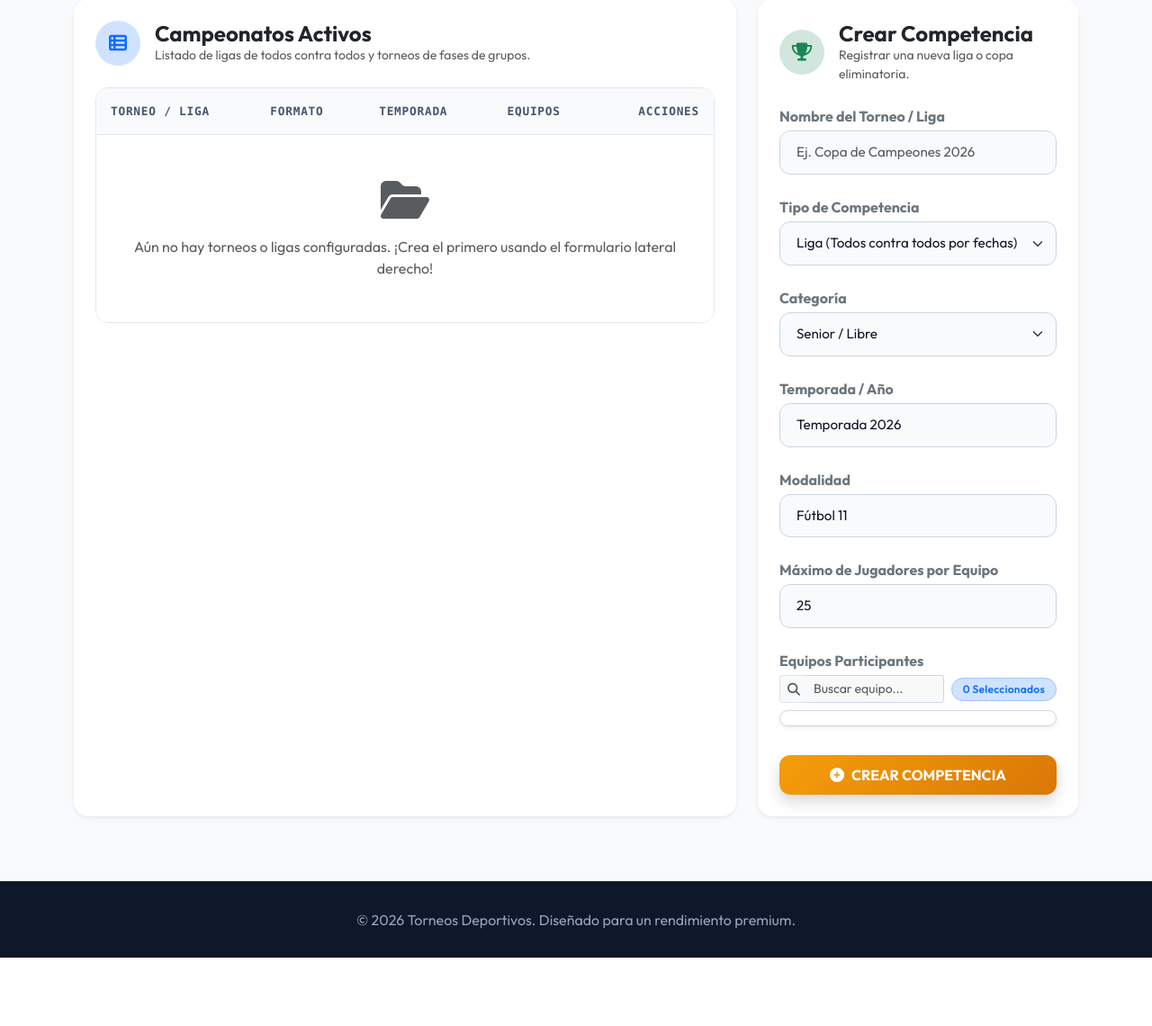
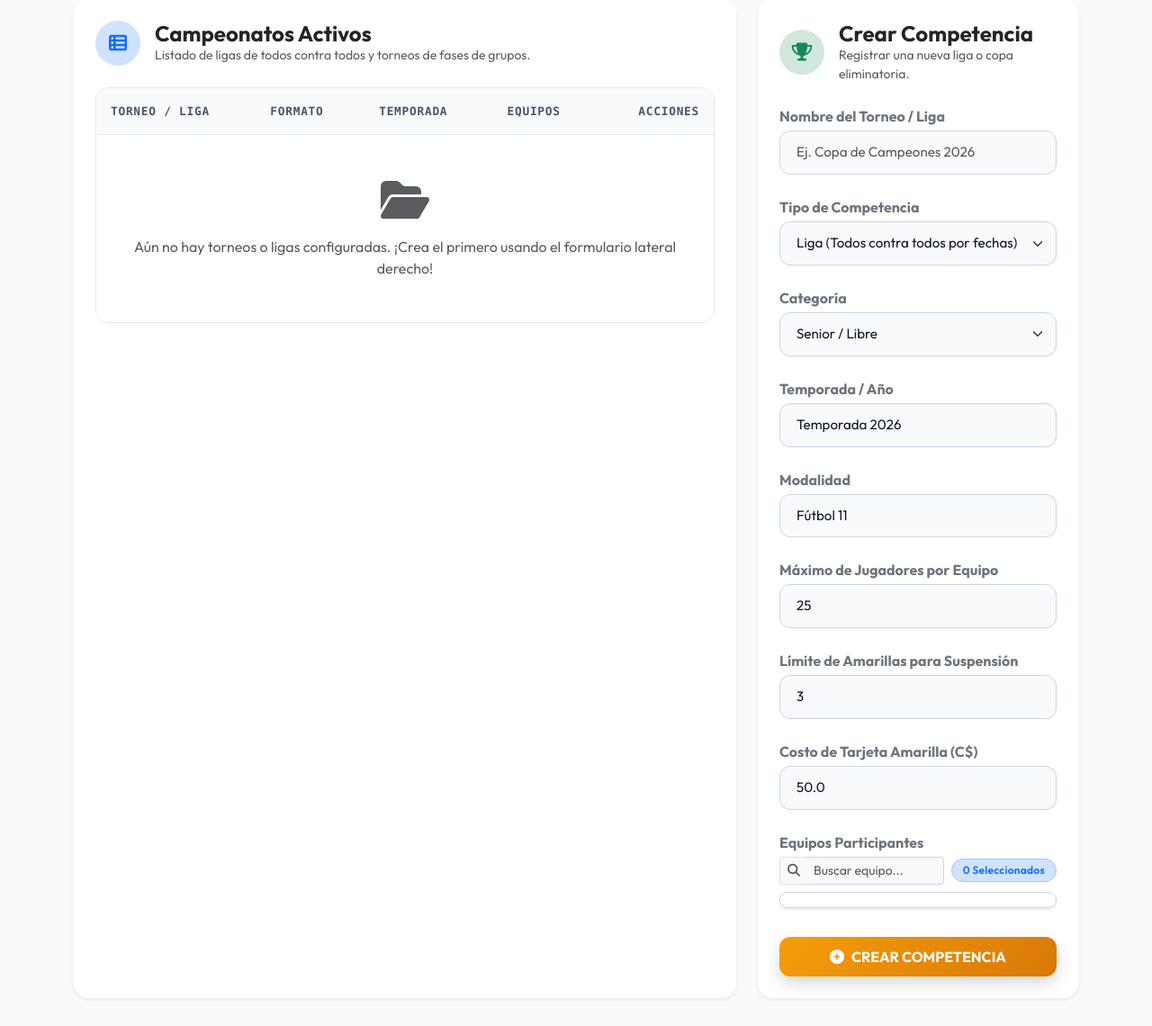
Before and after one commit to marcioperez24/SistemaTorneos, a Django app: page /partidos/torneos/ in a window 1280 px wide. Shown: the part 310-1450 px from the top of the page at 90% size. Before the commit the page ends 1374 px from the top, so only its background shows below. Run offline with Django 5.2, Linux system fonts and the light colour scheme; the visitor is signed in with stand-in values (Sample User, id 1); data that the repository does not hold is empty.

Commit message:
ActualizaciÃ³n automÃ¡tica

```diff
--- a/matches/forms.py
+++ b/matches/forms.py
@@ -106,7 +106,7 @@ from .models import Torneo
 class TorneoForm(forms.ModelForm):
     class Meta:
         model = Torneo
-        fields = ['nombre', 'tipo', 'categoria', 'temporada', 'modalidad', 'max_jugadores_por_equipo', 'equipos']
+        fields = ['nombre', 'tipo', 'categoria', 'temporada', 'modalidad', 'max_jugadores_por_equipo', 'limite_amarillas_suspension', 'costo_amarilla', 'equipos']
         widgets = {
             'nombre': forms.TextInput(attrs={'class': 'form-control', 'placeholder': 'Ej. Copa de Campeones 2026'}),
             'tipo': forms.Select(attrs={'class': 'form-select'}),
@@ -114,6 +114,8 @@ class TorneoForm(forms.ModelForm):
             'temporada': forms.TextInput(attrs={'class': 'form-control', 'placeholder': 'Ej. Apertura 2026'}),
             'modalidad': forms.TextInput(attrs={'class': 'form-control', 'placeholder': 'Ej. Fútbol 11, Fútbol 7'}),
             'max_jugadores_por_equipo': forms.NumberInput(attrs={'class': 'form-control', 'min': '5', 'max': '50'}),
+            'limite_amarillas_suspension': forms.NumberInput(attrs={'class': 'form-control', 'min': '1', 'max': '10'}),
+            'costo_amarilla': forms.NumberInput(attrs={'class': 'form-control', 'min': '0', 'step': '0.01'}),
             'equipos': forms.SelectMultiple(attrs={'class': 'form-select', 'size': '8'}),
         }
         labels = {
@@ -123,6 +125,8 @@ class TorneoForm(forms.ModelForm):
             'temporada': 'Temporada / Año',
             'modalidad': 'Modalidad',
             'max_jugadores_por_equipo': 'Máximo de Jugadores por Equipo',
+            'limite_amarillas_suspension': 'Límite de Amarillas para Suspensión',
+            'costo_amarilla': 'Costo de Tarjeta Amarilla (C$)',
             'equipos': 'Equipos Participantes',
         }
         help_text = {
--- a/matches/models.py
+++ b/matches/models.py
@@ -13,6 +13,9 @@ class Torneo(models.Model):
     temporada = models.CharField(max_length=50, default="Temporada 2026", verbose_name="Temporada")
     modalidad = models.CharField(max_length=50, default="Fútbol 11", verbose_name="Modalidad (ej. Fútbol 11, Fútbol 7)")
     max_jugadores_por_equipo = models.IntegerField(default=25, verbose_name="Máximo de Jugadores por Equipo")
+    limite_amarillas_suspension = models.IntegerField(default=3, verbose_name="Límite Amarillas para Suspensión")
+    costo_amarilla = models.DecimalField(max_digits=10, decimal_places=2, default=50.00, verbose_name="Costo de Tarjeta Amarilla (C$)")
+    costo_roja = models.DecimalField(max_digits=10, decimal_places=2, default=150.00, verbose_name="Costo de Tarjeta Roja (C$)")
     equipos = models.ManyToManyField(Equipo, related_name='torneos', verbose_name="Equipos Participantes")
     fecha_creacion = models.DateTimeField(auto_now_add=True)
 
--- a/matches/views.py
+++ b/matches/views.py
@@ -6,8 +6,9 @@ from datetime import timedelta
 from teams.models import Equipo, FichaJugador
 from .models import Partido, EventoPartido, Torneo
 from django.contrib.auth import get_user_model
-from django.db.models import Q, F
+from django.db.models import Q, F, Count
 from .forms import ArbitroForm, VocalForm, TorneoForm
+from finances.models import MultaTarjeta
 
 User = get_user_model()
 
@@ -381,7 +382,7 @@ def registrar_evento(request, partido_id):
                         partido.save()
 
         # Registrar evento
-        EventoPartido.objects.create(
+        evento = EventoPartido.objects.create(
             partido=partido,
             tipo=tipo,
             minuto=minuto,
@@ -389,6 +390,37 @@ def registrar_evento(request, partido_id):
             equipo=equipo,
             detalle=detalle_str
         )
+
+        if tipo in ['amarilla', 'roja']:
+            # Crear multa en el sistema de finanzas
+            monto_multa = partido.torneo.costo_amarilla if tipo == 'amarilla' else partido.torneo.costo_roja
+            MultaTarjeta.objects.create(
+                partido=partido,
+                evento=evento,
+                equipo=equipo,
+                jugador=jugador,
+                monto=monto_multa,
+                motivo=tipo
+            )
+
+            if tipo == 'amarilla':
+                # Buscar ficha jugador para el equipo y torneo
+                ficha = FichaJugador.objects.filter(user=jugador, equipo=equipo, torneo=partido.torneo).first()
+                if not ficha:
+                    ficha = FichaJugador.objects.filter(user=jugador, equipo=equipo).order_by('-id').first()
+
+                if ficha:
+                    # Contar amarillas en el torneo actual
+                    amarillas_count = EventoPartido.objects.filter(
+                        partido__torneo=partido.torneo,
+                        tipo='amarilla',
+                        jugador=jugador
+                    ).count()
+
+                    if amarillas_count > 0 and amarillas_count % partido.torneo.limite_amarillas_suspension == 0:
+                        ficha.partidos_suspension += 1
+                        ficha.save()
+                        messages.warning(request, f"⚠️ ¡ALERTA! El jugador ha acumulado {amarillas_count} amarillas y se le ha aplicado 1 partido de suspensión.")
 
         # Si es gol, sumamos al marcador
         if tipo == 'gol':
@@ -420,6 +452,8 @@ def cerrar_partido(request, partido_id):
             if firma_vocal_data:
                 partido.firma_vocal = True
                 partido.firma_vocal_img = firma_vocal_data
+                if partido.estado != 'finalizado':
+                    _descontar_suspensiones(partido)
                 partido.estado = 'finalizado'
                 partido.save()
                 messages.success(request, "Acta de partido cerrada y firmada exitosamente por el Vocal de Mesa.")
@@ -431,6 +465,8 @@ def cerrar_partido(request, partido_id):
             firma_arbitro_data = request.POST.get('firma_arbitro_data')
             if firma_arbitro_data:
                 partido.firma_arbitro_img = firma_arbitro_data
+                if partido.estado != 'finalizado':
+                    _descontar_suspensiones(partido)
                 partido.estado = 'finalizado'
                 partido.save()
                 messages.success(request, "Acta de partido cerrada y firmada exitosamente por el Árbitro.")
@@ -449,12 +485,26 @@ def cerrar_partido(request, partido_id):
             if firma_arbitro_data:
                 partido.firma_arbitro_img = firma_arbitro_data
 
+            if partido.estado != 'finalizado':
+                _descontar_suspensiones(partido)
             partido.estado = 'finalizado'
             partido.save()
             messages.success(request, "Acta de partido cerrada y finalizada por el Administrador.")
             return redirect('vocalia_dashboard')
 
     return redirect('match_day', partido_id=partido.id)
+
+
+def _descontar_suspensiones(partido):
+    # Todos los jugadores de estos equipos que estén suspendidos descuentan 1 partido cumplido
+    fichas_suspendidas = FichaJugador.objects.filter(
+        Q(equipo=partido.equipo_local) | Q(equipo=partido.equipo_visitante),
+        torneo=partido.torneo,
+        partidos_suspension__gt=0
+    )
+    for ficha in fichas_suspendidas:
+        ficha.partidos_suspension -= 1
+        ficha.save()
 
 
 @login_required
--- a/teams/models.py
+++ b/teams/models.py
@@ -129,6 +129,7 @@ class FichaJugador(models.Model):
     )
     motivo_rechazo = models.TextField(blank=True, null=True, verbose_name="Motivo de Rechazo")
     fecha_aprobacion = models.DateTimeField(blank=True, null=True, verbose_name="Fecha de Aprobación")
+    partidos_suspension = models.IntegerField(default=0, verbose_name="Partidos de Suspensión Pendientes")
     aprobado_por = models.ForeignKey(
         settings.AUTH_USER_MODEL,
         on_delete=models.SET_NULL,
```
Also changed, not shown: matches/templates/matches/match_day.html (+29 -8 lines), matches/migrations/0008_torneo_costo_amarilla_torneo_costo_roja_and_more.py (added), teams/migrations/0012_fichajugador_partidos_suspension.py (added).
